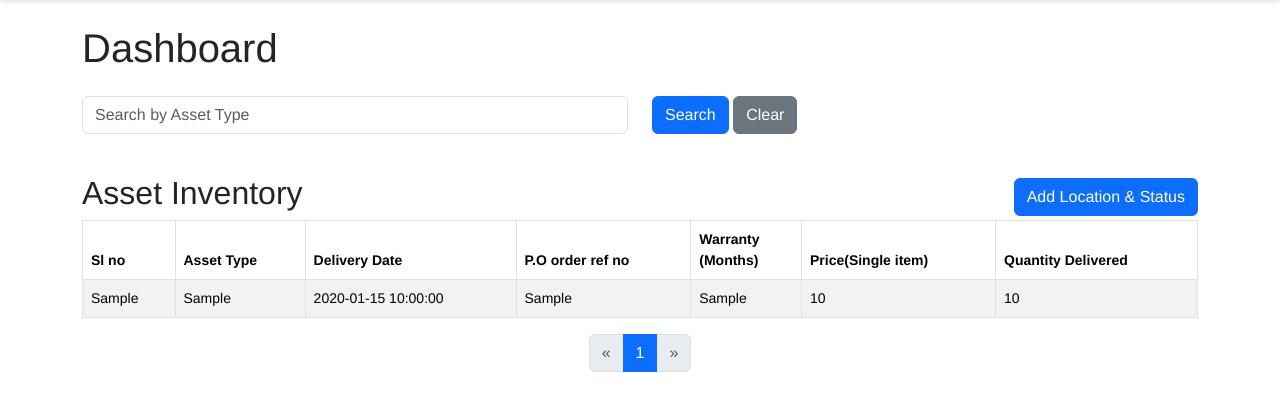
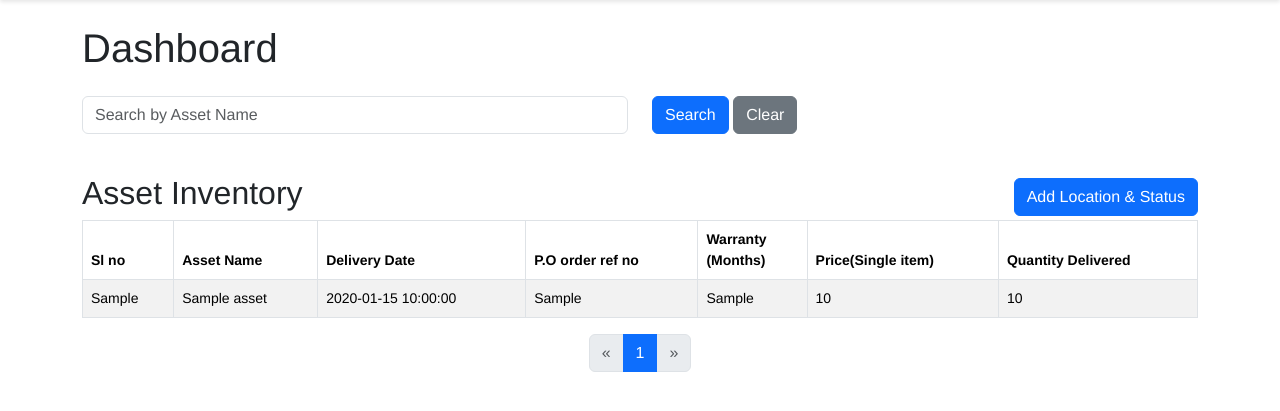
Before and after one commit to PinkiKoiri/ims, a PHP site: page /views/dashboard.php in a window 1280 px wide. Shown: the part 62-473 px from the top of the page. Run offline with PHP 8.4, Linux system fonts and the light colour scheme; the visitor is signed in with stand-in values (Sample User, id 1); tables that the repository leaves empty or names only in its code hold one stand-in row (values such as "Sample post").

Commit message:
Update dashboard.php

```diff
--- a/views/dashboard.php
+++ b/views/dashboard.php
@@ -14,7 +14,7 @@ $offset = ($page - 1) * $rows_per_page;
 // Modify the query to include search
 $query = "SELECT * FROM assets WHERE 1=1";
 if (!empty($search_term)) {
-    $query .= " AND (asset_type LIKE '%$search_term%')";
+    $query .= " AND (asset_name LIKE '%$search_term%')";
 }
 $query .= " ORDER BY sl_no LIMIT $rows_per_page OFFSET $offset";
 
@@ -23,17 +23,17 @@ $result = mysqli_query($conn, $query);
 // Modify total rows query to include search and sum quantity
 $total_rows_query = "SELECT COUNT(*) as count, SUM(quantity) as total_quantity FROM assets WHERE 1=1";
 if (!empty($search_term)) {
-    $total_rows_query .= " AND (asset_type LIKE '%$search_term%')";
+    $total_rows_query .= " AND (asset_name LIKE '%$search_term%')";
 }
 $total_rows_result = mysqli_query($conn, $total_rows_query);
 $total_rows_data = mysqli_fetch_assoc($total_rows_result);
 $total_rows = $total_rows_data['count'];
 $total_quantity = $total_rows_data['total_quantity'];
 
-// Calculate "In use" and "Available to Assign" for the specific asset type
+// Calculate "In use" and "Available to Assign" for the specific asset name
 $in_use_query = "SELECT COUNT(*) as in_use FROM assets_condition WHERE status != 'Non repairable'";
 if (!empty($search_term)) {
-    $in_use_query .= " AND (asset_type LIKE '%$search_term%')";
+    $in_use_query .= " AND (asset_name LIKE '%$search_term%')";
 }
 $in_use_result = mysqli_query($conn, $in_use_query);
 $in_use_data = mysqli_fetch_assoc($in_use_result);
@@ -69,7 +69,7 @@ if ($_SERVER['REQUEST_METHOD'] == 'POST' && isset($_POST['update_status'])) {
     <form method="GET" class="mb-4">
         <div class="row">
             <div class="col-md-6 mb-3">
-                <input type="text" class="form-control" name="search_term" placeholder="Search by Asset Type" value="<?php echo htmlspecialchars($search_term); ?>">
+                <input type="text" class="form-control" name="search_term" placeholder="Search by Asset Name" value="<?php echo htmlspecialchars($search_term); ?>">
             </div>
             <div class="col-md-3 mb-3">
                 <button type="submit" class="btn btn-primary">Search</button>
@@ -78,7 +78,7 @@ if ($_SERVER['REQUEST_METHOD'] == 'POST' && isset($_POST['update_status'])) {
         </div>
     </form>
 
-    <!-- Display metrics for the searched asset type -->
+    <!-- Display metrics for the searched asset name -->
     <?php if (!empty($search_term)): ?>
         <div class="alert alert-info">
             <div class="metric-row">
@@ -114,7 +114,7 @@ if ($_SERVER['REQUEST_METHOD'] == 'POST' && isset($_POST['update_status'])) {
                     <thead class="thead-dark">
                         <tr>
                             <th>Sl no</th>
-                            <th>Asset Type</th>
+                            <th>Asset Name</th>
                             <!-- <th>Model no</th> -->
                             <!-- <th>Serial no</th> -->
                             <th>Delivery Date</th>
@@ -136,7 +136,7 @@ if ($_SERVER['REQUEST_METHOD'] == 'POST' && isset($_POST['update_status'])) {
                         while ($row = mysqli_fetch_assoc($result)) {
                             echo "<tr>";
                             echo "<td>" . $row['sl_no'] . "</td>";
-                            echo "<td>" . $row['asset_type'] . "</td>";
+                            echo "<td>" . $row['asset_name'] . "</td>";
                             // echo "<td>" . $row['model_no'] . "</td>";
                             // echo "<td>" . $row['serial_no'] . "</td>";
                             echo "<td>" . $row['delivery_date'] . "</td>";
```
